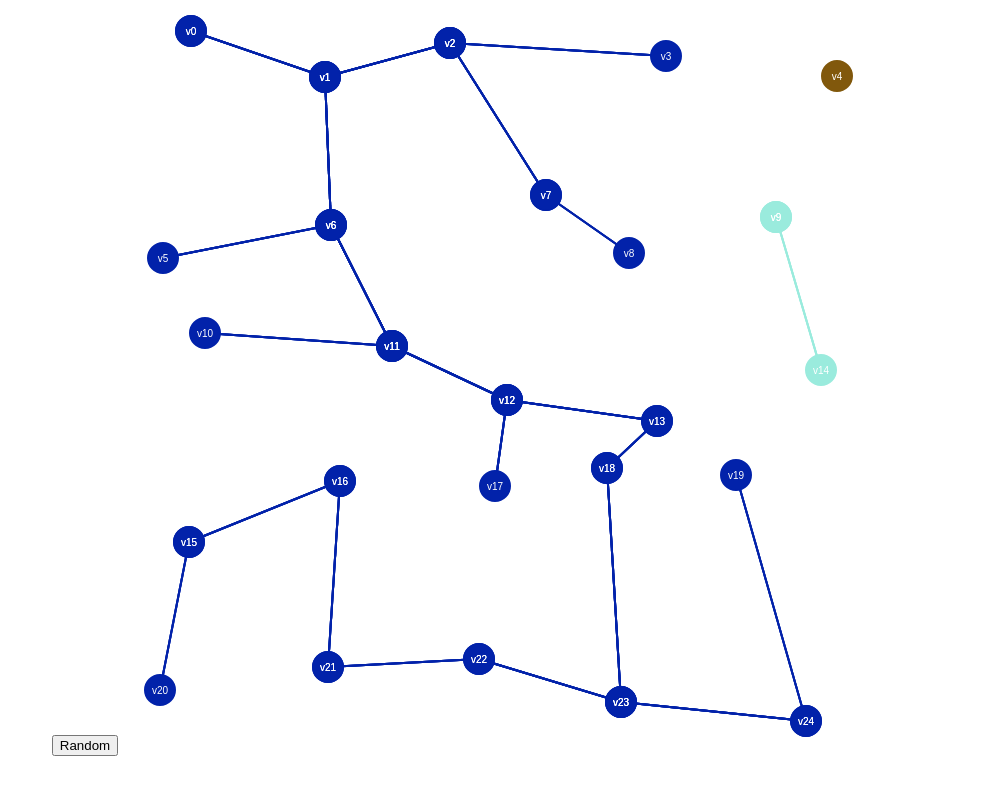
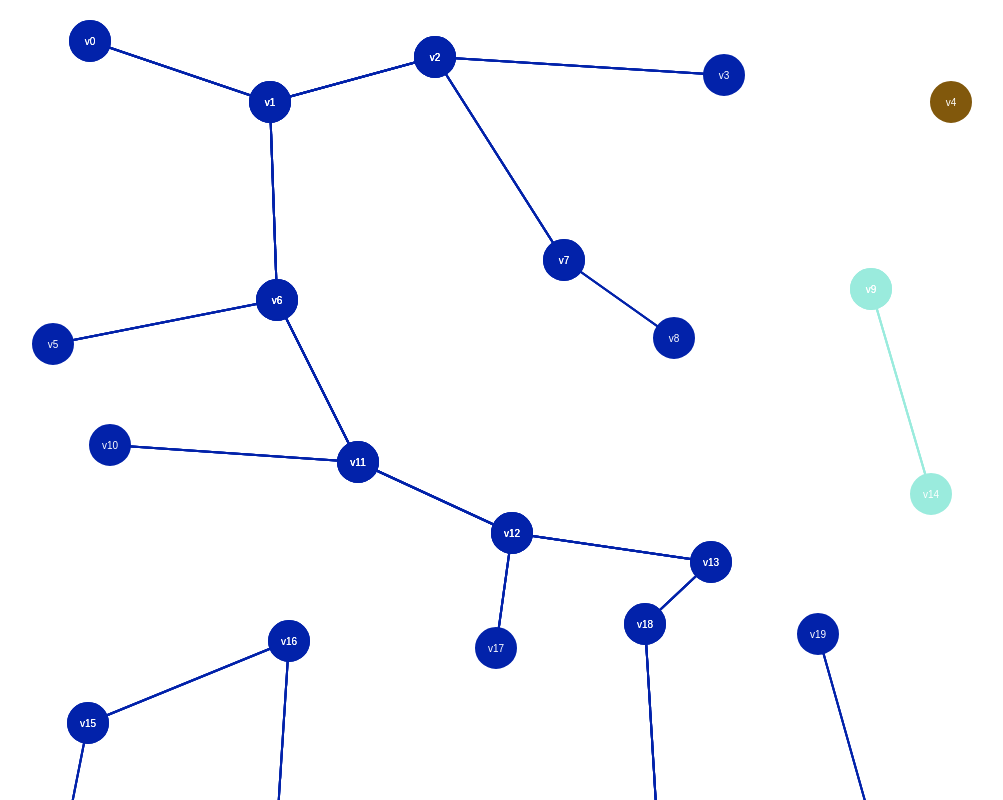
Before and after one commit to bloominstituteoftechnology/Sprint-Challenge--Graphs, a React (Create React App) app in the folder graph_dfs_debug/: page / in a window 1280 px wide. Shown: the top 800 px of the page, without its empty margins (180-1183 px from the left). Built offline with nearby package versions, Linux system fonts and the light colour scheme.

Commit message:
graph_dfs_debug complete

```diff
--- a/graph_dfs_debug/src/App.js
+++ b/graph_dfs_debug/src/App.js
@@ -5,7 +5,7 @@ import "./App.css";
 // Define the size of the random graph
 const xCount = 5;
 const yCount = 5;
-const boxSize = 150;
+const boxSize = 200;
 const probability = 0.6;
 
 // Figure out the canvas size
```
Also changed, not shown: 1 other file (tests, documents, lock files or other folders).
